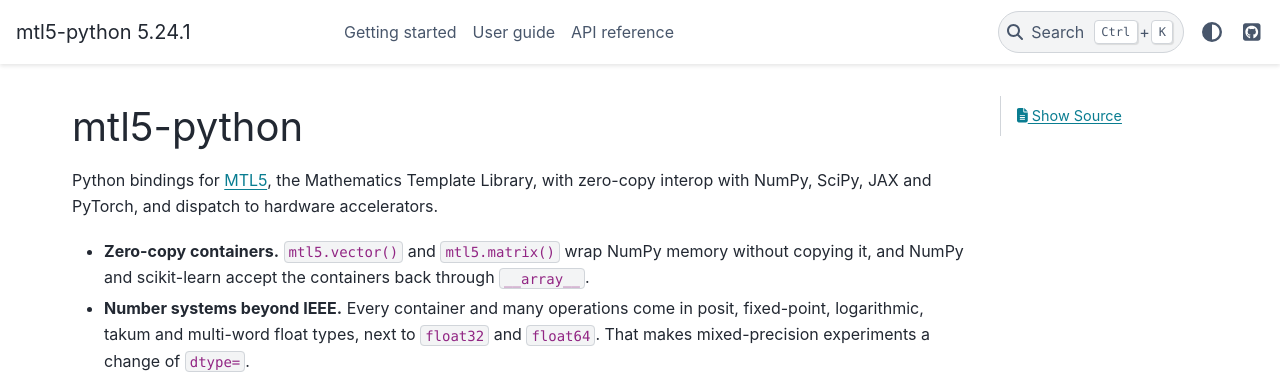
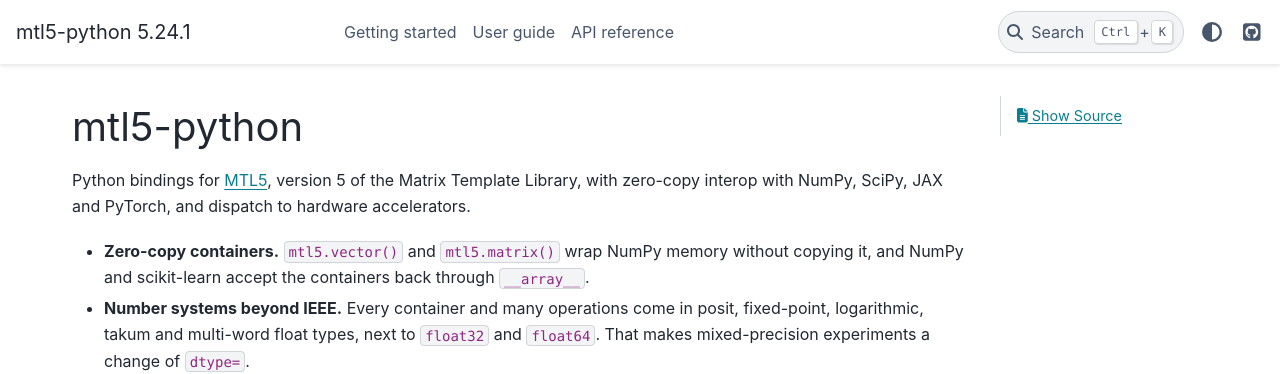
Before and after one commit to stillwater-sc/mtl5-python, a Sphinx documentation site: the page built from docs/index.md, in a window 1280 px wide and 1216 px high. Shown: the top 374 px of the window. Built offline with Sphinx 7.4.7 and the PyData theme 0.15.4, drawn with Linux system fonts in a browser that asks for light colours; pages that are not in the unit, such as notebooks, are missing from menus.

Commit message:
docs: MTL stands for Matrix Template Library (#129)
The docs site's landing page and CLAUDE.md expanded MTL5 as the
"Mathematics Template Library". MTL is the Matrix Template Library, and
MTL5 is its fifth version.

Co-authored-by: Claude Opus 5.5 <noreply@anthropic.com>

```diff
--- a/docs/index.md
+++ b/docs/index.md
@@ -1,8 +1,8 @@
 # mtl5-python
 
-Python bindings for [MTL5](https://github.com/stillwater-sc/mtl5), the
-Mathematics Template Library, with zero-copy interop with NumPy, SciPy, JAX and
-PyTorch, and dispatch to hardware accelerators.
+Python bindings for [MTL5](https://github.com/stillwater-sc/mtl5), version 5
+of the Matrix Template Library, with zero-copy interop with NumPy, SciPy, JAX
+and PyTorch, and dispatch to hardware accelerators.
 
 - **Zero-copy containers.** `mtl5.vector()` and `mtl5.matrix()` wrap NumPy
   memory without copying it, and NumPy and scikit-learn accept the containers
```
Also changed, not shown: CLAUDE.md (+1 -1 lines).
